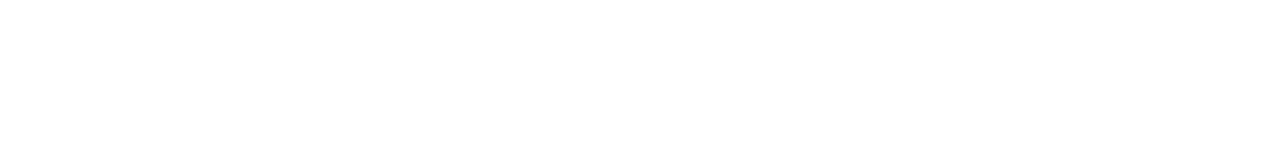
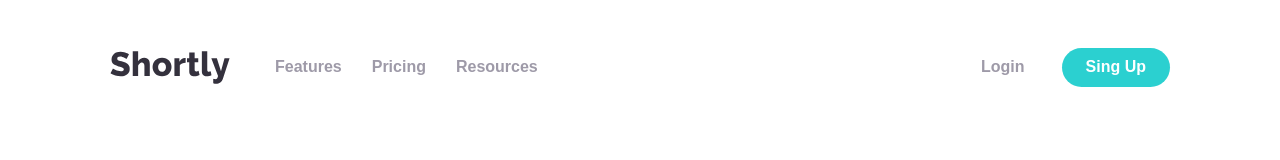
Before and after one commit to ammoriddin/shortly, a plain HTML site: page index.html in a window 1280 px wide. Drawn offline with Linux system fonts and the light colour scheme.

Commit message:
Add site header

```diff
--- a/css/styles.css
+++ b/css/styles.css
@@ -1,7 +1,7 @@
 /* Custom Props */
 :root {
   --text-color: #9e9aa8;
-  --heading-color: #34313d;
+  --text-color-dark: #34313d;
   --accent-color: #2bd0d0;
   --accent-color-hover: #9ae3e3;
   --light-bg: #eff1f7;
@@ -34,7 +34,7 @@ body {
   padding: 0;
   margin: 0;
   font-family: "Poppins", "Arial", sans-serif;
-  font-size: 15px;
+  font-size: 16px;
   line-height: 26px;
   font-weight: 500;
   background-color: #fff;
@@ -71,17 +71,123 @@ img {
 }
 
 
+/* Button */
+.button {
+  display: inline-block;
+  padding: 14px 40px;
+  border: 0;
+  border-radius: 28px;
+  background-color: var(--accent-color);
+  color: #fff;
+  font-size: 20px;
+  line-height: 30px;
+  font-weight: bold;
+  text-decoration: none;
+  text-align: center;
+  cursor: pointer;
+  transition: background-color .3s ease;
+}
+
+.button:hover{
+  background-color: var(--accent-color-hover);
+}
+
+.button--small {
+  padding: 8px 24px;
+  font-size: 16px;
+  line-height: 22.5px;
+}
+
+.button--big {
+  padding: 18px 40px 16px;
+}
+
+.button--rectangel {
+  border-radius: 5px;
+}
+
+.button--rectangel-big {
+  border-radius: 10px;
+}
+
+
+
 /* MAIN-CONTENT */
 .main-content {
   flex-grow: 1;
 }
 
-@media
-only screen and (-webkit-min-device-pixel-ratio: 2),
-only screen and (   min--moz-device-pixel-ratio: 2),
-only screen and (     -o-min-device-pixel-ratio: 2/1),
-only screen and (        min-device-pixel-ratio: 2),
-only screen and (                min-resolution: 192dpi),
-only screen and (                min-resolution: 2dppx) {
 
+/* Site-Header */
+.site-header {
+  padding-top: 48px;
+  padding-bottom: 48px;
+  background-color: #fff;
+  font-weight: bold;
+  line-height: normal;
 }
+
+.site-header__container {
+  display: flex;
+  align-items: center;
+}
+
+.site-header__logo {
+  margin-right: 45px;
+}
+
+
+/* Logo */
+.logo {
+  display: inline-block;
+}
+
+.logo__img {
+  display: block;
+  width: 120px;
+  height: 33px;
+  object-fit: contain;
+}
+
+.site-header__sitenav {
+  margin-right: auto;
+}
+
+.sitenav__list {
+  display: flex;
+  padding: 0;
+  margin: 0;
+  list-style: none;
+}
+
+.sitenav__item:not(:last-child) {
+  margin-right: 30px;
+}
+
+.sitenav__link {
+  display: block;
+  text-decoration: none;
+  color: var(--text-color);
+  transition: color .3s ease;
+}
+
+.sitenav__link:hover {
+  color: var(--text-color-dark);
+}
+
+.site-header__auth {
+  display: flex;
+  align-items: center;
+  margin-left: 45px;
+}
+
+.site-header__login-link {
+  text-decoration: none;
+  color: var(--text-color);
+  transition: color .3s ease;
+  margin-right: 37px;
+}
+
+.site-header__login-link:hover {
+  color: var(--text-color-dark);
+}
--- a/index.html
+++ b/index.html
@@ -12,7 +12,30 @@
 </head>
 <body>
 
+  <!-- Site-Header -->
+  <header class="site-header">
+    <div class="container site-header__container">
+      <!-- Logo -->
+      <a class="logo site-header__logo" href="./index.html">
+        <img class="logo__img" src="./img/logo.svg" alt="Shortly logo" width="120" height="33">
+      </a>
 
+
+      <!-- Sitenav -->
+      <nav class="site-header__sitenav sitenav">
+        <ul class="sitenav__list">
+          <li class="sitenav__item"><a class="sitenav__link" href="#">Features</a></li>
+          <li class="sitenav__item"><a class="sitenav__link" href="#">Pricing</a></li>
+          <li class="sitenav__item"><a class="sitenav__link" href="#">Resources</a></li>
+        </ul>
+      </nav>
+
+      <div class="site-header__auth">
+        <a class="site-header__login-link" href="#">Login</a>
+        <a class="button button--small" href="#">Sing Up</a>
+      </div>
+    </div>
+  </header>
 
   <script src="js/main.js"></script>
 </body>
```
Also changed, not shown: img/logo.svg (added).
